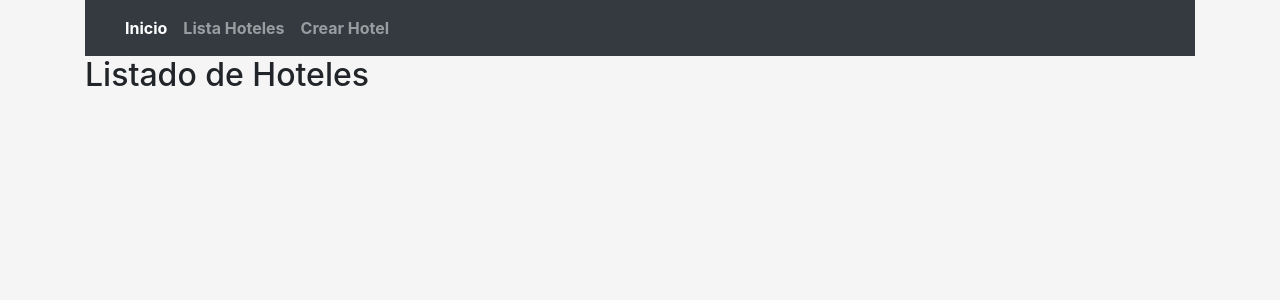
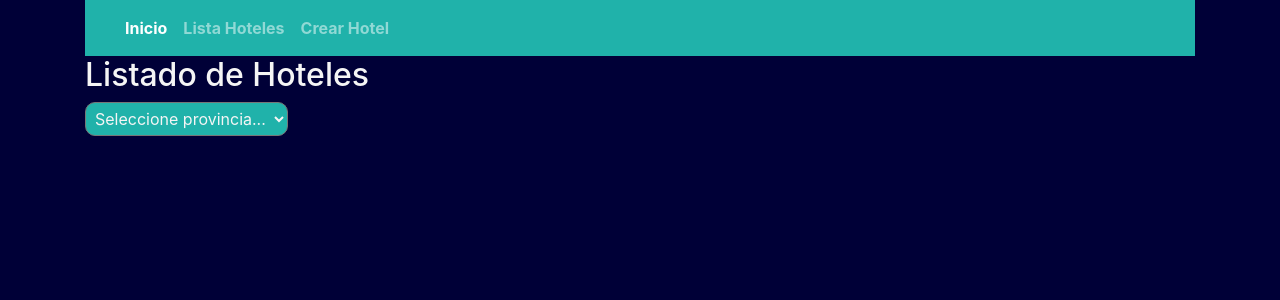
Before and after one commit to Numby86/viajes-proyectoPHP_symfony, a Symfony app: template templates/hoteles/listHoteles.html.twig in a window 1280 px wide. Shown: the top 300 px of the page. Run offline with Twig, Linux system fonts and the light colour scheme; the template is opened without the code that fills it, so the values that code supplies are empty; some libraries are stand-ins or nearby versions.

Commit message:
feat(viajes)create select and change styles

```diff
--- a/public/styles/app.css
+++ b/public/styles/app.css
@@ -1,7 +1,11 @@
 body {
-  /* background-image: url('https://previews.123rf.com/images/topform8/topform81607/topform8160700014/59589395-viajes-fondo-transparente-con-iconos-en-estilo-gr%C3%A1fico.jpg'); */
+  background-position: center;
+  background-size: cover;
+  -o-object-fit: cover;
+     object-fit: cover;
   font-weight: bold;
-  background-color: whitesmoke;
+  color: whitesmoke;
+  background-color: rgb(0, 0, 55);
 }
 
 .dark {
@@ -17,7 +21,7 @@ body {
 .myCard {
   background-color: lightseagreen;
   border: solid 2px lightseagreen;
-  box-shadow: 0 0 15px lightseagreen;
+  min-height: 400px;
 }
 
 .extra {
@@ -34,9 +38,40 @@ body {
 }
 
 .bigCard {
+  min-height: 500px;
   margin-top: 20px;
   border: 2px solid black;
   border-radius: 15px;
   background-color: lightseagreen;
   padding: 20px;
+}
+.bigCard img {
+  border: 1px solid black;
+  width: 480px;
+  height: 319.5px;
+}
+
+.newNav {
+  background-color: lightseagreen !important;
+}
+
+.divSelect {
+  display: flex;
+  justify-content: center;
+  align-items: center;
+}
+
+.selectProv {
+  margin-bottom: 20px;
+  padding: 5px;
+  border-radius: 10px;
+  display: flex;
+  justify-content: center;
+  align-items: center;
+  flex-direction: column;
+  background-color: lightseagreen;
+  color: whitesmoke;
+}
+.selectProv option:hover {
+  background-color: black;
 }/*# sourceMappingURL=app.css.map */
--- a/public/styles/app.scss
+++ b/public/styles/app.scss
@@ -1,7 +1,12 @@
 body{
-    /* background-image: url('https://previews.123rf.com/images/topform8/topform81607/topform8160700014/59589395-viajes-fondo-transparente-con-iconos-en-estilo-gr%C3%A1fico.jpg'); */
+    //background: url('https://www.enroma.com/wp-content/uploads/2017/04/Coliseo-de-noche-scaled.webp')
+    //no-repeat center center fixed;
+    background-position: center;
+    background-size: cover;
+    object-fit: cover;
     font-weight: bold;
-    background-color: whitesmoke;
+    color: whitesmoke;
+    background-color: rgb(0, 0, 55);
 }
 .dark{
     background-color: black;
@@ -14,7 +19,8 @@ body{
 .myCard{
     background-color: lightseagreen;
     border: solid 2px lightseagreen;
-    box-shadow: 0 0 15px lightseagreen;
+    min-height: 400px;
+    //box-shadow: 0 0 15px lightseagreen;
 }
 .extra{
     border: 3px solid green;
@@ -29,9 +35,37 @@ body{
     padding: 2px;
 }
 .bigCard{
+    min-height: 500px;
     margin-top: 20px;
     border: 2px solid black;
     border-radius: 15px;
     background-color: lightseagreen;
     padding: 20px;
+    & img{
+        border: 1px solid black;
+        width: 480px;
+        height: 319.5px;
+    }
 }
+.newNav{
+    background-color: lightseagreen !important;
+}
+.divSelect{
+    display: flex;
+    justify-content: center;
+    align-items: center;
+}
+.selectProv{
+    margin-bottom: 20px;
+    padding: 5px;
+    border-radius: 10px;
+    display: flex;
+    justify-content: center;
+    align-items: center;
+    flex-direction: column;
+    background-color: lightseagreen;
+    color: whitesmoke;
+    & option:hover {
+        background-color: black;
+    }
+}
--- a/templates/hoteles/baseHotel.html.twig
+++ b/templates/hoteles/baseHotel.html.twig
@@ -10,16 +10,16 @@
     </head>
     <body>
         <div class="container">
-            <nav class="navbar navbar-expand-lg navbar-dark bg-dark">
+            <nav class="navbar navbar-expand-lg navbar-dark bg-dark newNav">
                 <a class="navbar-brand" href="#"><img height="35px" src="{# LOGO #}"></a>
                 <button class="navbar-toggler" type="button" data-toggle="collapse" data-target="#navbarNavAltMarkup" aria-controls="navbarNavAltMarkup" aria-expanded="false" aria-label="Toggle navigation">
                     <span class="navbar-toggler-icon"></span>
                 </button>
                 <div class="collapse navbar-collapse" id="navbarNavAltMarkup">
                     <div class="navbar-nav">
-                        <a class="nav-link active" href="#">Inicio <span class="sr-only">(current)</span></a>
+                        <a class="nav-link active" href="{{ path('inicio') }}">Inicio <span class="sr-only">(current)</span></a>
                         <a class="nav-link" href="{{ path('listaHoteles') }}">Lista Hoteles</a>
-                        <a class="nav-link" href="#">Crear Hotel</a>
+                        <a class="nav-link" href="{{ path('createHotel') }}">Crear Hotel</a>
                     </div>
                 </div>
             </nav>
--- a/templates/hoteles/listHoteles.html.twig
+++ b/templates/hoteles/listHoteles.html.twig
@@ -7,6 +7,12 @@
 {% block contenido %}
 
 <h2>Listado de Hoteles </h2>
+<select class="selectProv">
+    <option value="">Seleccione provincia...</option>
+    {% for hotel in hoteles %}
+        <option placeholder="Seleccione provincia" value="">{{ hotel.provincia }}</option>
+    {% endfor %}
+</select>
     <div class="row row-cols-1 row-cols-md-2">
         {% for hotel in hoteles %}
             <div class="col mb-4">
--- a/templates/hoteles/showHotel.html.twig
+++ b/templates/hoteles/showHotel.html.twig
@@ -27,8 +27,10 @@
                             {% endfor %}
                             </ul>
                         </div>
+                        <a href="{{ path('listaHoteles') }}" class="btn btn-primary dark">VOLVER</a>
                     </div>
                 </div>
             </div>
 
+
 {% endblock %}
```
Also changed, not shown: src/Controller/HotelController.php (+13 -1 lines), templates/hoteles/crearHotel.html.twig (added, +13 -0 lines), templates/hoteles/inicio.html.twig (added, +13 -0 lines), 1 other file.
